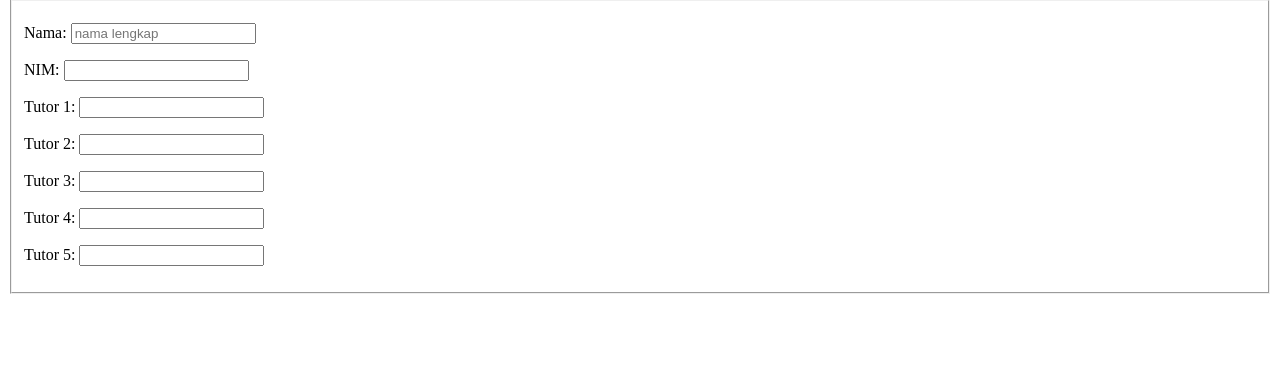
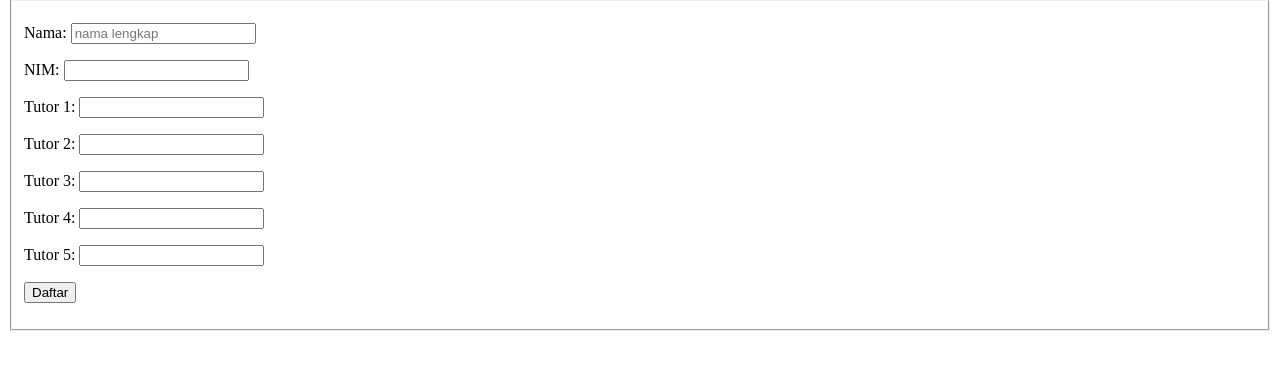
Before and after one commit to ameliahernawan/tugas-kelompok-basdat, a PHP site: page /daftar.php in a window 1280 px wide. Shown: the part 60-445 px from the top of the page. Run offline with PHP 8.4, Linux system fonts and the light colour scheme.

Commit message:
Update daftar.php

```diff
--- a/daftar.php
+++ b/daftar.php
@@ -39,6 +39,9 @@
 			<label for="tutor 5">Tutor 5: </label>
 			<input type="text" name="tutor 5" />
 		</p>
+	<p>
+			<input type="submit" value="Daftar" name="daftar" />
+		</p>
 
 		</fieldset>
 	</form>
```
